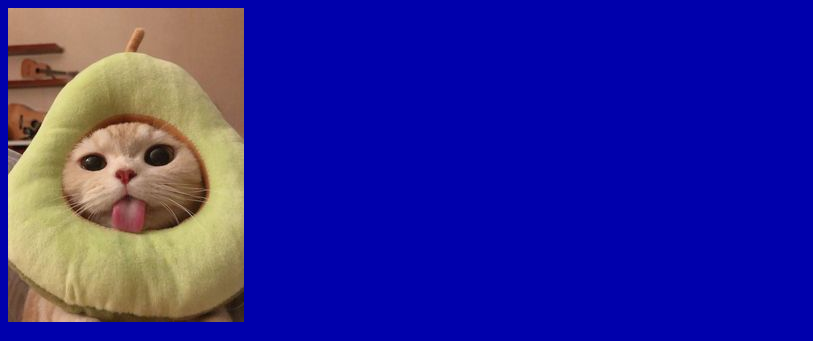
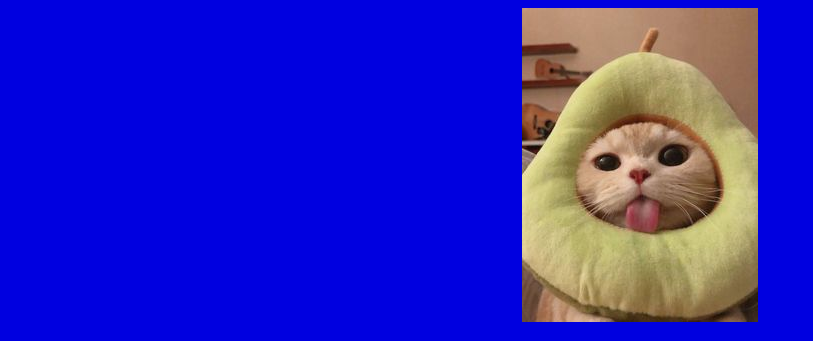
Before and after one commit to smplyjojo/projetoshtml, a plain HTML site: page index.html in a window 1280 px wide. Shown: the top 341 px of the page, without its empty margins (0-813 px from the left). Drawn offline with Linux system fonts and the light colour scheme.

Commit message:
Atualização de cor e imagem

```diff
--- a/index.html
+++ b/index.html
@@ -3,9 +3,8 @@
     <head>
         <title>Perfil Pessoal Joyce Souza</title>
     </head>
-    <body bgcolor="lightlilac">
-        <center></center>
-        <img src="cat.jpg" alt="">
+    <body bgcolor="ligthgreen">
+        <center><img src="cat.jpg" alt=""></center>
         <h1>Bem-Vindo ao Meu Perfil</h1>
         <p>Olá! Meu nome é Joyce e sou desenvolvedora web. Amo criar sites e aprender novas tecnologias.</p>
         <h2>Meus Hobbies</h2>
```
